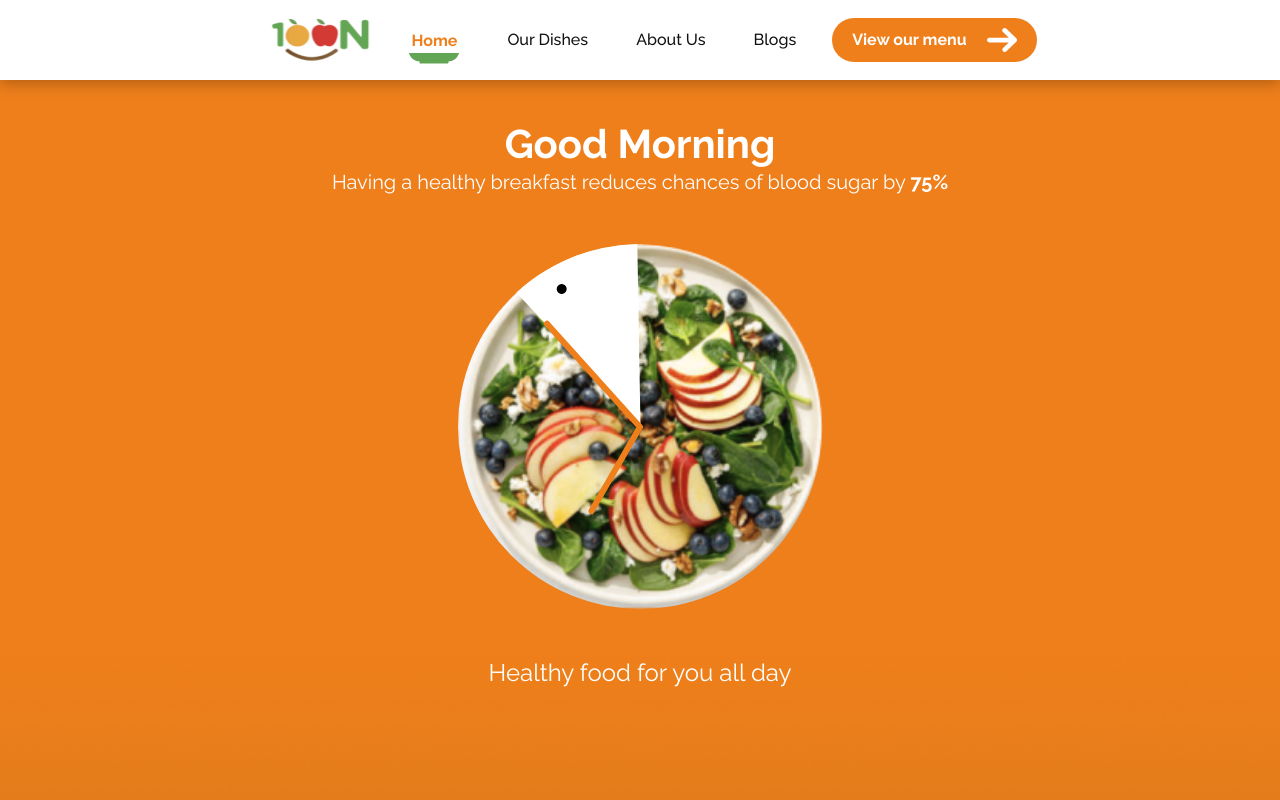
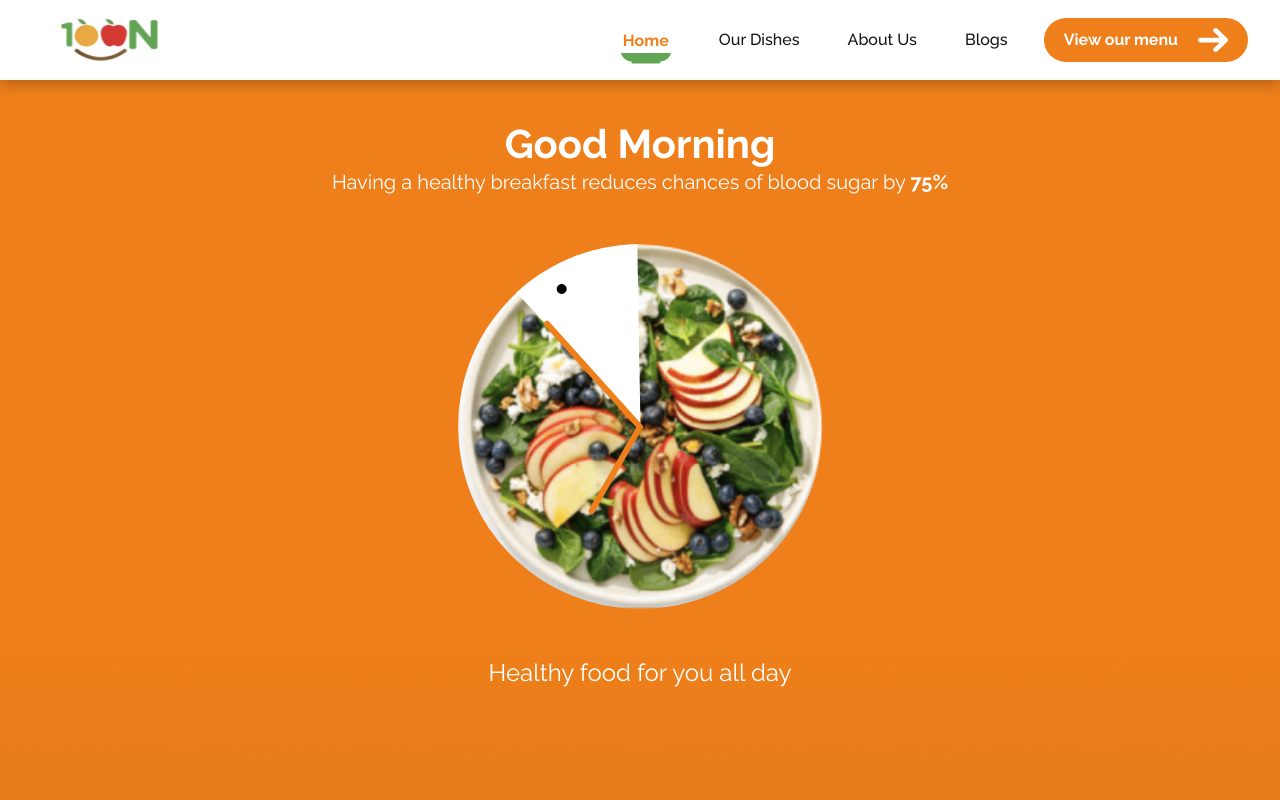
Before and after one commit to Hasan0734/dish-services, a Next.js app: page / in a window 1280 px wide. Shown: the top 800 px of the page. Built offline with nearby package versions, Linux system fonts and the light colour scheme.

Commit message:
fix the nav logo positon

```diff
--- a/components/navbar.tsx
+++ b/components/navbar.tsx
@@ -19,7 +19,7 @@ const Navbar = () => {
   return (
     <nav className=" inset-x-0 top-0 z-20 fixed bg-white">
       <div className="container md:px-8  shadow-[0px_4px_14px_0px_rgba(0,0,0,0.25)] px-4">
-        <div className="py-4 flex items-center justify-center sm::justify-between  ">
+        <div className="py-4 flex items-center justify-center sm:justify-between  ">
           <div>
             <img
               className="w-[95px] h-[32px] sm:w-[150px] sm:h-[48px]"
```
